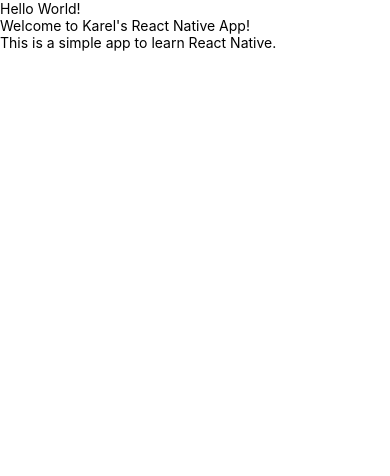
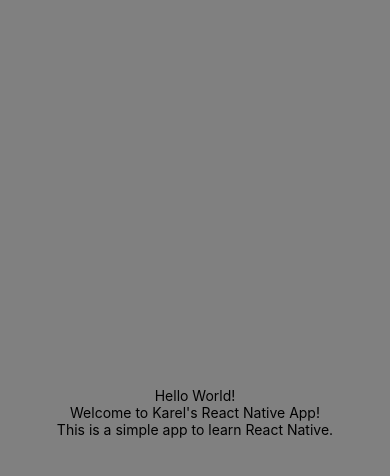
Before and after one commit to Karel95/react-native-app, a React Native app: screen / in a window 390 px wide. Shown: the top 476 px of the page. Built offline with nearby package versions, Linux system fonts and the light colour scheme.

Commit message:
actualizando

```diff
--- a/App.js
+++ b/App.js
@@ -1,11 +1,23 @@
-import { Text, View } from "react-native";
+import { Text, StyleSheet, View } from "react-native";
+import Constants from "expo-constants";
 
 export default function App() {
   return (
-    <View>
+    <View style={styles.container}>
       <Text>Hello World!</Text>
       <Text>Welcome to Karel's React Native App!</Text>
       <Text>This is a simple app to learn React Native.</Text>
     </View>
   );
 }
+
+const styles = StyleSheet.create({
+  container: {
+    flex: 1,
+    backgroundColor: "gray",
+    padding: 20,
+    paddingTop: Constants.statusBarHeight,
+    alignItems: "center",
+    justifyContent: "center",
+  },
+});
--- a/app/_layout.js
+++ b/app/_layout.js
@@ -5,12 +5,11 @@
 const Layout = () => {
   return (
     <>
-      <View className="flex-1 bg-black">
+      <View className="flex-1 bg-black items-center justify-center">
         <Text>Hola Mundo!</Text>
       </View>
-      ;
     </>
-  );
-};
+  )
+}
 
 export default Layout;
```
Also changed, not shown: readme.txt.
